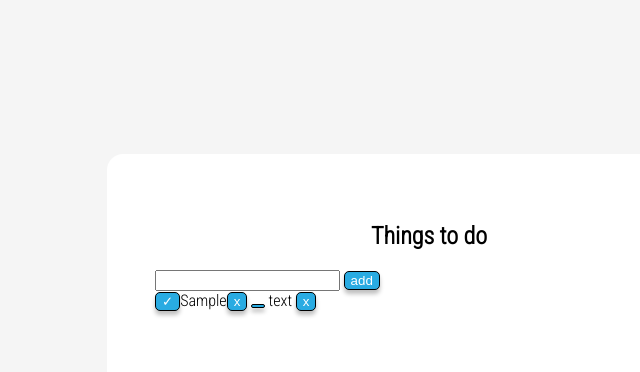
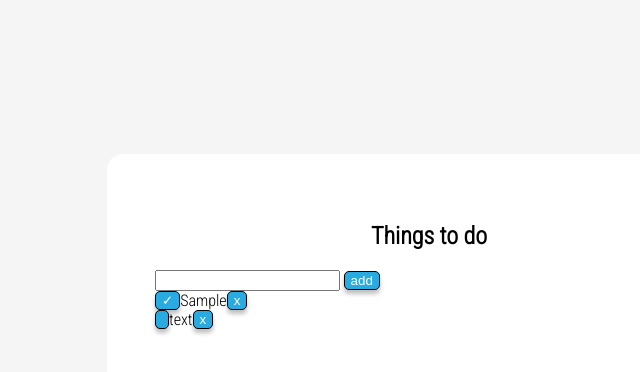
Before and after one commit to Milkymi/ToDo-List, a plain HTML site: page index.html in a window 1280 px wide. Both pictures are taken after typing "Sample" into the empty fields and a click on the button "add". Shown: the whole page, without its empty margins (211-851 px from the left). Drawn offline with Linux system fonts and the light colour scheme.

Commit message:
release 2

```diff
--- a/index.html
+++ b/index.html
@@ -20,14 +20,17 @@
                     <span class="list__button__white">add</span>
                  </button>
             </div>
+          <div class="list__container">
             <div class="list__item">
                 <button class="list__button">
                     <span class="list__button__done"></span>
                  </button>
-            <span class="list__item__text"> text </span>
+                <div class="list__item__text"> text </div>
                 <button class="list__button">
                    <span class="list__button__white">x</span>
                 </button>
+            </div>
+
           </div>
         </div>
       </div>
--- a/index.js
+++ b/index.js
@@ -1,37 +1,45 @@
-/* Сделай возможность добавления новых дел в список.
 
-Каждый новый элемент должен добавляться в начало списка.
-
-Используя методы для работы с DOM-узлами тебе необходимо:
-
-создать новый элемент (createElement),
-задать ему правильный набор классов,
-вложить в него текстовый контент, который будет взят из окна ввода,
-добавить в конец узел кнопки (заранее создав его),
-добавить созданный элемент в начало списка.
-Кнопка в данном релизе нужна только для красоты. Она будет доработана в следующем релизе :)
-
-После добавления элемента окно ввода должно очиститься. */
-
-//const item = document.createElement('div');
+//
 const btn = document.querySelector('#btn');
 const input = document.querySelector('.list__input');
-const item = document.querySelector('.list__item');
+//const container = document.querySelector('.list__container');
+const list__container = document.querySelector('.list__container');
 
 let list__button = className = 'list__button';
 let  list__button__done = className = 'list__button__done';
 let  list__button__white = className = 'list__button__white';
 
+
 btn.addEventListener('click', () => {
     const btnDone = document.createElement('button');
+    const item = document.createElement('div');
     btnDone.classList.add(list__button, list__button__done);
     btnDone.textContent = '✓';
-    const span = document.createElement('span');
-    span.className = "list__item__text";
+    const span = document.createElement('div');
+    item.className = "list__item";
     const btnWhite = document.createElement('button');
     btnWhite.classList.add(list__button, list__button__white);
     btnWhite.textContent = 'x';
     span.append(input.value);
     item.prepend(btnDone, span, btnWhite);
+    list__container.prepend(item);
     input.value = '';
+
+
+
+    btnWhite.addEventListener('click', function (event) {
+        const remove = event.target.parentNode.remove();
+    })
 });
+
+
+
+/* Release 2
+Добавь к кнопке сразу после создания обработчик события. Обработчик должен удалять нужный элемент списка дел.
+
+В данном релизе тебе поможет знание навигации по DOM-дереву.
+
+Алгоритм удаления элемента будет примерно таким:
+
+узнать на какую именно кнопку кликнули. Для этого в обработчике нужно принять объект события и обратиться к его свойству target.
+подняться от узла кнопки до его родителя и удалить его. */
--- a/style.css
+++ b/style.css
@@ -36,3 +36,7 @@ body {
 .list__button__white, .list__button__done {
     color: #FFFFFF;
 }
+
+.list__item {
+    display: flex;
+}
```
Lines whose indentation alone changed are shown as unchanged.
